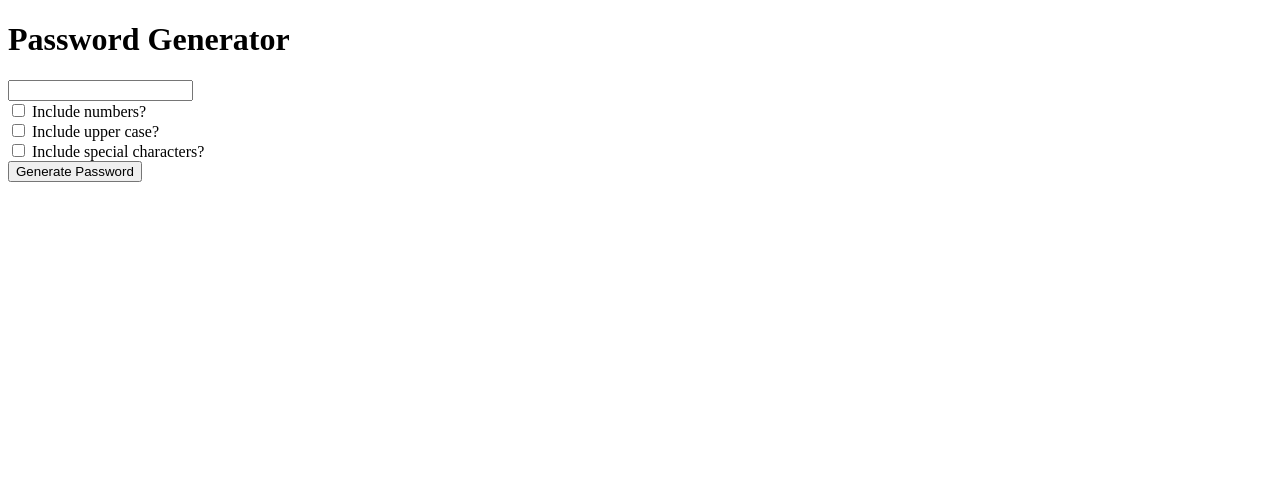
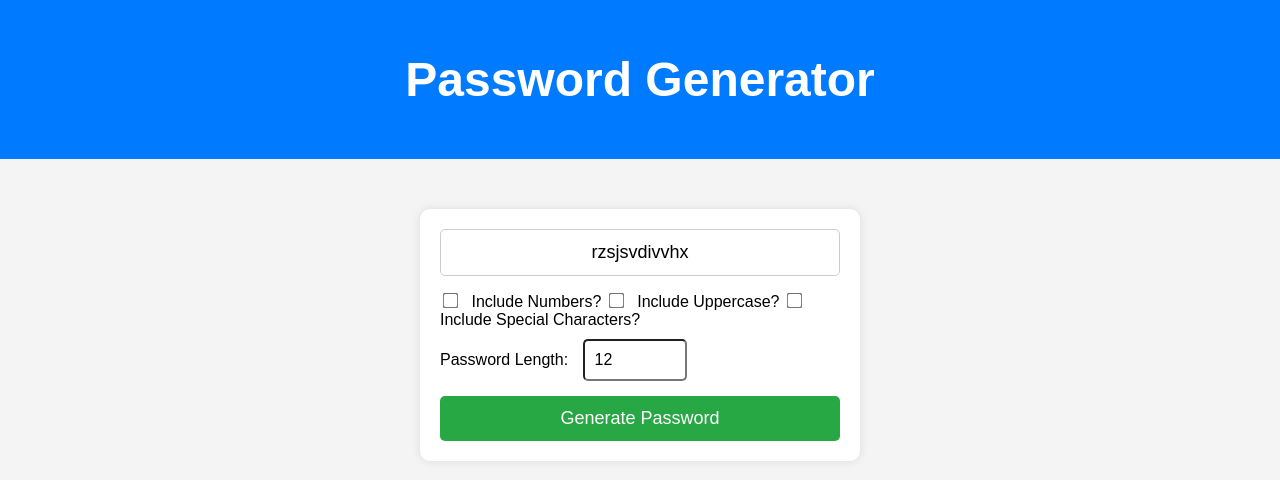
Before and after one commit to MrRokhan/Random-Password-Generator, a plain HTML site: page index.html in a window 1280 px wide. Both pictures are taken after a click on the button "Generate Password". Drawn offline with Linux system fonts and the light colour scheme.

Commit message:
css and js done

```diff
--- a/index.html
+++ b/index.html
@@ -10,28 +10,18 @@
     <header>
         <h1>Password Generator</h1>
     </header>
-
     <main>
-        <input type="text" id="password" readonly>
-
-        <div>
-            <input type="checkbox" id="includeNumbers">
-            <label for="includeNumbers">Include numbers?</label>
-        </div>
-
-        <div>
-            <input type="checkbox" id="includeUppercase">
-            <label for="includeUppercase">Include upper case?</label>
-        </div>
-
-        <div>
-            <input type="checkbox" id="includeSpecial">
-            <label for="includeSpecial">Include special characters?</label>
-        </div>
-
+        <input type="text" id="password" readonly> <!-- Password will appear here -->
+        <br>
+        <label><input type="checkbox" id="includeNumbers"> Include Numbers?</label>
+        <label><input type="checkbox" id="includeUppercase"> Include Uppercase?</label>
+        <label><input type="checkbox" id="includeSpecial"> Include Special Characters?</label>
+        <br>
+        <label for="passwordLength">Password Length:</label>
+        <input type="number" id="passwordLength" min="6" max="30" value="12">
+        <br>
         <button id="passwordButton">Generate Password</button>
     </main>
-
     <script src="script.js"></script>
 </body>
 </html>
--- a/script.js
+++ b/script.js
@@ -0,0 +1,50 @@
+// Select elements from the DOM
+const passwordGen = document.getElementById("password");
+const yesNum = document.getElementById("includeNumbers");
+const yesUpp = document.getElementById("includeUppercase");
+const yesSpecial = document.getElementById("includeSpecial");
+const generate = document.getElementById("passwordButton");
+const passwordLengthInput = document.getElementById("passwordLength");
+
+// Define character sets
+const lCase = "abcdefghijklmnopqrstuvwxyz";
+const uCase = "ABCDEFGHIJKLMNOPQRSTUVWXYZ";
+const numbs = "0123456789";
+const speChar = "!@#$%^&*()_+-=[]{}|;:'\",.<>?/";
+
+// Function to generate a random password
+function generatePassword(characterPool) {
+    let password = "";
+    let passwordLength = parseInt(passwordLengthInput.value) || 12; // Default to 12 if input is empty
+
+    for (let i = 0; i < passwordLength; i++) {
+        let randomIndex = Math.floor(Math.random() * characterPool.length);
+        password += characterPool.charAt(randomIndex);
+    }
+
+    return password;
+}
+
+// Event listener for the generate button
+generate.addEventListener("click", function() {
+    let characterPool = lCase; // Start with lowercase letters
+
+    if (yesNum.checked) {
+        characterPool += numbs;
+    }
+    if (yesUpp.checked) {
+        characterPool += uCase;
+    }
+    if (yesSpecial.checked) {
+        characterPool += speChar;
+    }
+
+    // Ensure at least one character set is selected
+    if (characterPool.length === 0) {
+        alert("Please select at least one option!");
+        return;
+    }
+
+    // Generate password and display it
+    passwordGen.value = generatePassword(characterPool);
+});
--- a/style.css
+++ b/style.css
@@ -0,0 +1,83 @@
+body {
+    font-family: Arial, sans-serif;
+    background-color: #f4f4f4;
+    text-align: center;
+    margin: 0;
+    padding: 0;
+}
+
+header {
+    background-color: #007bff;
+    color: white;
+    padding: 20px 0;
+    font-size: 24px;
+}
+
+main {
+    background: white;
+    width: 100%;
+    max-width: 400px;
+    margin: 50px auto;
+    padding: 20px;
+    box-shadow: 0px 0px 10px rgba(0, 0, 0, 0.1);
+    border-radius: 10px;
+    text-align: left;
+}
+
+#password {
+    width: 100%;
+    padding: 12px;
+    font-size: 18px;
+    border: 1px solid #ccc;
+    border-radius: 5px;
+    margin-bottom: 15px;
+    text-align: center;
+    box-sizing: border-box;
+}
+
+div {
+    display: flex;
+    align-items: center;
+    justify-content: start;
+    margin: 10px 0;
+}
+
+div label {
+    margin-left: 8px;
+    font-size: 16px;
+}
+
+input[type="checkbox"] {
+    margin-right: 10px;
+    transform: scale(1.2);
+}
+
+label[for="passwordLength"] {
+    font-size: 16px;
+    margin-right: 10px;
+}
+
+#passwordLength {
+    padding: 10px;
+    font-size: 16px;
+    border-radius: 5px;
+    width: 80px;
+    margin-top: 10px;
+}
+
+button {
+    width: 100%;
+    padding: 12px;
+    font-size: 18px;
+    color: white;
+    background-color: #28a745;
+    border: none;
+    border-radius: 5px;
+    cursor: pointer;
+    transition: background 0.3s ease;
+    margin-top: 15px;
+}
+
+button:hover {
+    background-color: #218838;
+}
```
